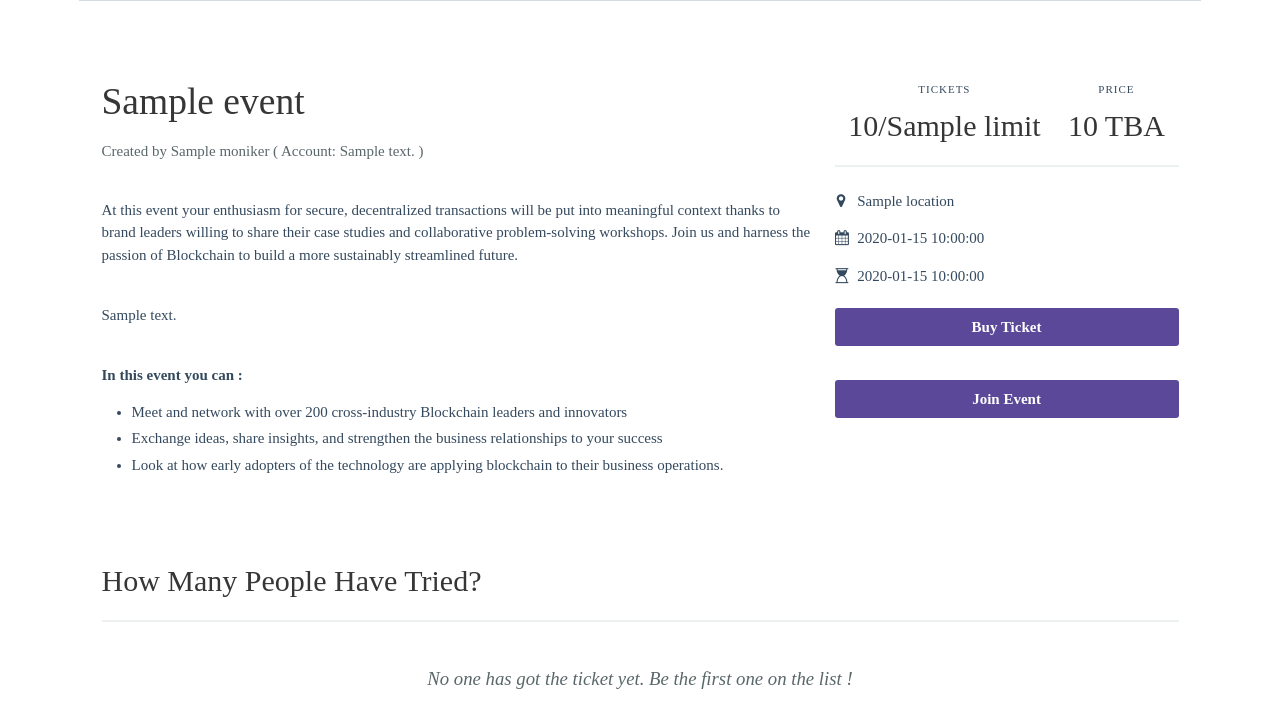
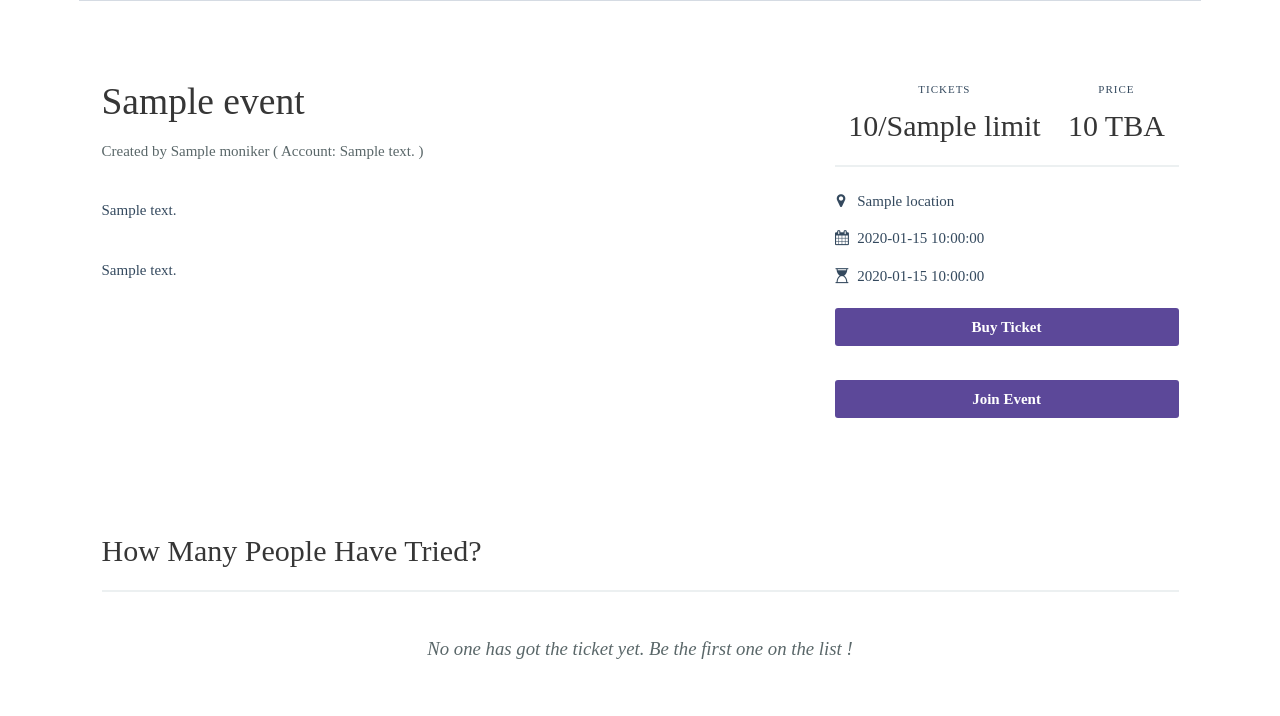
Before and after one commit to ArcBlock/event-chain, a Flask app: template event_chain/app/templates/events/event_details.html in a window 1280 px wide. Shown: the part 597-1313 px from the top of the page. After the commit the page ends 1256 px from the top, so only its background shows below. Run offline with Flask 2, Linux system fonts and the light colour scheme; the template is opened without the code that fills it: values that come from a table or form of the project are taken from there, most other values are stand-ins (such as "Sample title", 1, 10 or a date in 2020); grey boxes marked "Sample" are stand-in pictures; parts of the project's set-up code (start-up, migrations or seed data) failed here and were passed over; some libraries are stand-ins or nearby versions.

Commit message:
seperate description and details

```diff
--- a/event_chain/app/templates/events/event_details.html
+++ b/event_chain/app/templates/events/event_details.html
@@ -19,28 +19,11 @@
                                             Account: {{ host.address }} )</a></p>
                                         <br>
                                         <div class="content">
-                                            <p>At this event your enthusiasm for secure, decentralized transactions will
-                                                be put into
-                                                meaningful context thanks to brand leaders willing to share their case
-                                                studies and
-                                                collaborative problem-solving workshops. Join us and harness the
-                                                passion of Blockchain to build a more sustainably streamlined
-                                                future.</p>
-                                            <br>
+
                                             <p>{{ event.description }}</p>
                                             <br>
-                                            <p><b>In this event you can :</b></p>
-                                            <ul>
-                                                <li>Meet and network with over 200 cross-industry Blockchain leaders and
-                                                    innovators
-                                                </li>
-                                                <li>Exchange ideas, share insights, and strengthen the business
-                                                    relationships to your success
-                                                </li>
-                                                <li>Look at how early adopters of the technology are applying blockchain
-                                                    to their business operations.
-                                                </li>
-                                            </ul>
+                                            <p>{{ event.details }}</p>
+
                                         </div>
                                     </div>
                                     <div class="column is-one-third">
```
